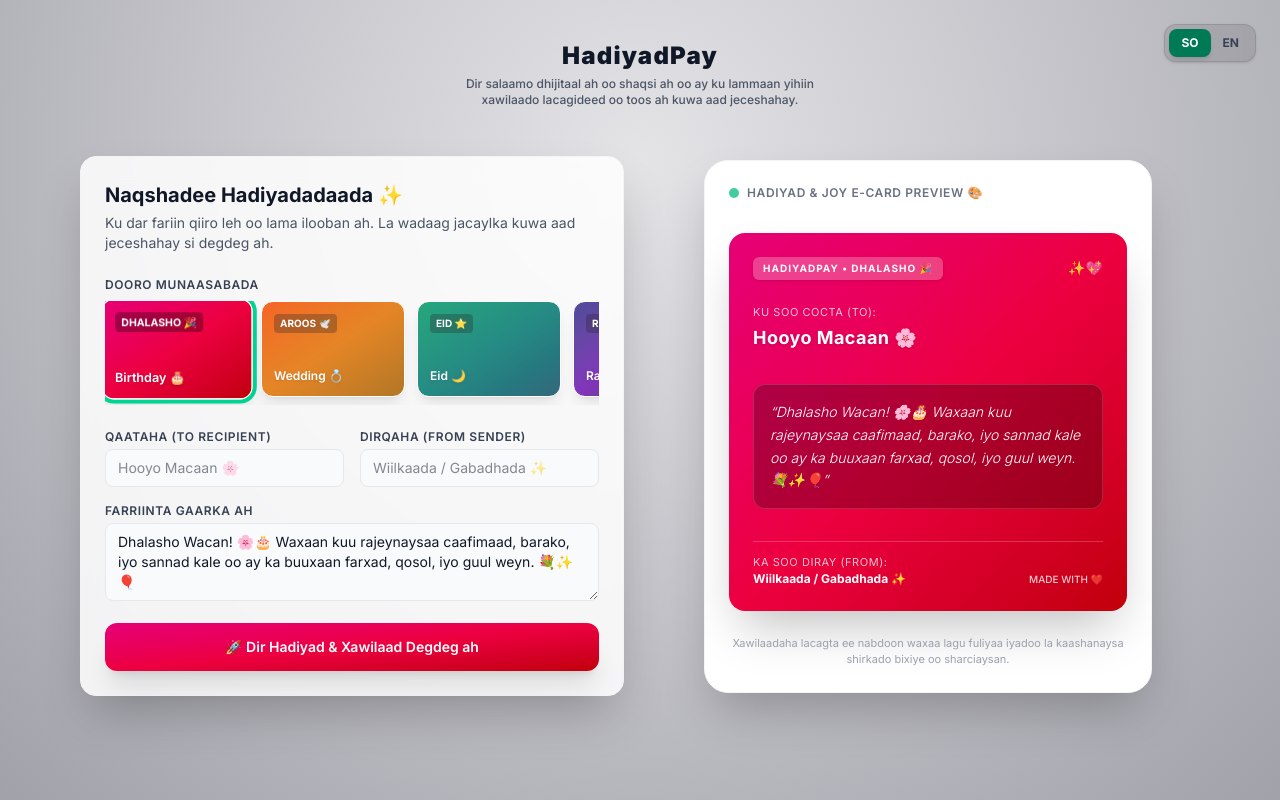
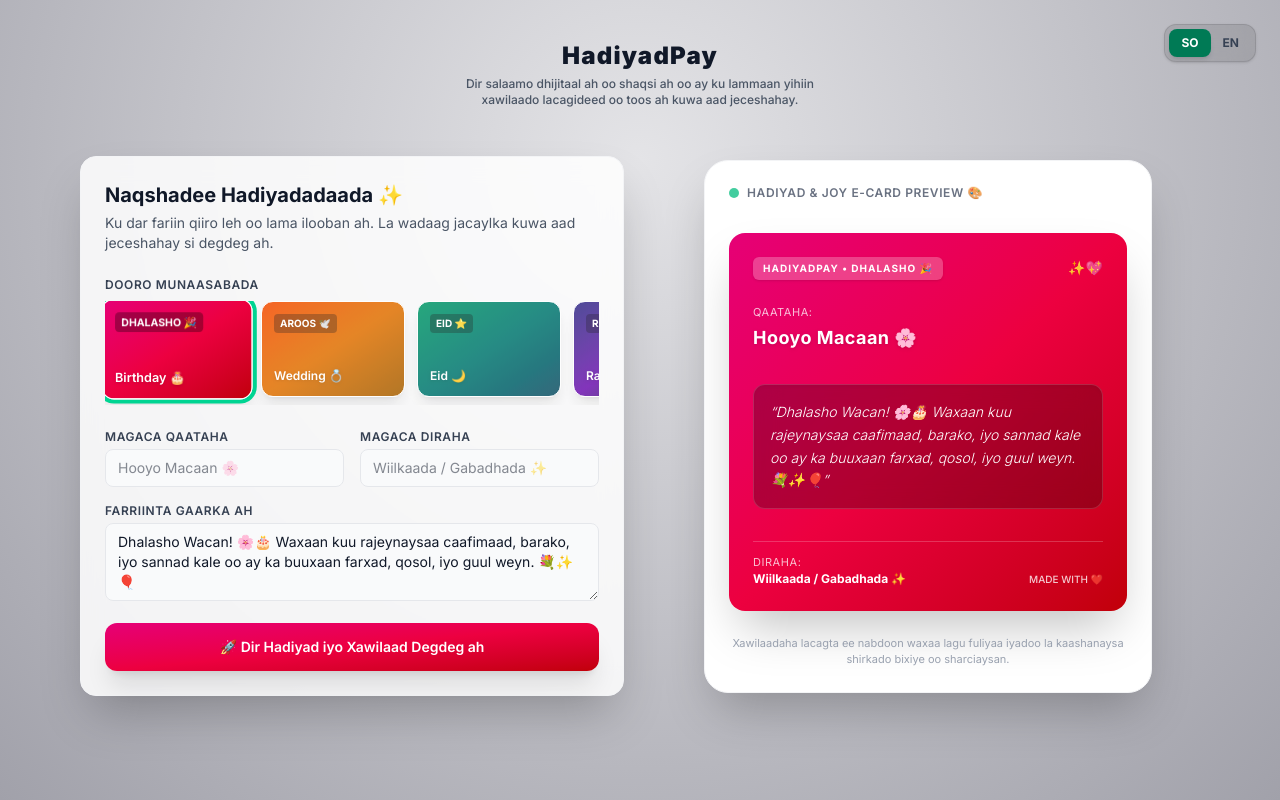
Before and after one commit to hrmadenITFLOWZ/hadiyadpay, a Next.js app: page / in a window 1280 px wide. Built offline with nearby package versions, Linux system fonts and the light colour scheme.

Commit message:
Use natural remittance terms: Magaca Qaataha and Magaca Diraha

```diff
--- a/src/app/components/CardBuilder.tsx
+++ b/src/app/components/CardBuilder.tsx
@@ -68,7 +68,7 @@ export default function CardBuilder({ currentLanguage }: CardBuilderProps) {
           <div className="grid grid-cols-1 sm:grid-cols-2 gap-4">
             <div>
               <label className="block text-xs font-semibold text-gray-700 uppercase tracking-wider mb-1">
-                {currentLanguage === 'so' ? 'QAATAHA (TO RECIPIENT)' : 'TO RECIPIENT'}
+                {currentLanguage === 'so' ? 'MAGACA QAATAHA' : 'TO RECIPIENT'}
               </label>
               <input
                 type="text"
@@ -80,7 +80,7 @@ export default function CardBuilder({ currentLanguage }: CardBuilderProps) {
             </div>
             <div>
               <label className="block text-xs font-semibold text-gray-700 uppercase tracking-wider mb-1">
-                {currentLanguage === 'so' ? 'DIRQAHA (FROM SENDER)' : 'FROM SENDER'}
+                {currentLanguage === 'so' ? 'MAGACA DIRAHA' : 'FROM SENDER'}
               </label>
               <input
                 type="text"
@@ -108,7 +108,7 @@ export default function CardBuilder({ currentLanguage }: CardBuilderProps) {
             onClick={() => setIsCheckoutOpen(true)}
             className={`w-full py-3.5 px-4 bg-gradient-to-br ${selectedCard.gradient} hover:brightness-110 text-white font-semibold rounded-xl shadow-xl transition-all duration-300 flex items-center justify-center gap-2 text-sm`}
           >
-            <span>🚀 {currentLanguage === 'so' ? 'Dir Hadiyad & Xawilaad Degdeg ah' : 'Send Hadiyad & Instant Transfer'}</span>
+            <span>🚀 {currentLanguage === 'so' ? 'Dir Hadiyad iyo Xawilaad Degdeg ah' : 'Send Hadiyad & Instant Transfer'}</span>
           </button>
         </div>
       </div>
@@ -135,7 +135,7 @@ export default function CardBuilder({ currentLanguage }: CardBuilderProps) {
 
             <div className="my-6">
               <p className="text-[11px] uppercase tracking-wider opacity-75 mb-1">
-                {currentLanguage === 'so' ? 'KU SOO COCTA (TO):' : 'TO:'}
+                {currentLanguage === 'so' ? 'QAATAHA:' : 'TO:'}
               </p>
               <h3 className="text-lg font-bold tracking-wide drop-shadow">
                 {recipientName ? recipientName : 'Hooyo Macaan 🌸'}
@@ -151,7 +151,7 @@ export default function CardBuilder({ currentLanguage }: CardBuilderProps) {
             <div className="mt-6 flex justify-between items-end border-t border-white/20 pt-3">
               <div>
                 <p className="text-[11px] uppercase tracking-wider opacity-75">
-                  {currentLanguage === 'so' ? 'KA SOO DIRAY (FROM):' : 'FROM:'}
+                  {currentLanguage === 'so' ? 'DIRAHA:' : 'FROM:'}
                 </p>
                 <p className="text-xs font-bold">
                   {senderName ? senderName : 'Wiilkaada / Gabadhada ✨'}
@@ -180,7 +180,7 @@ export default function CardBuilder({ currentLanguage }: CardBuilderProps) {
         senderName={senderName}
         message={message}
         cardPrice={10}
-        initialLanguage={currentLanguage === 'so' ? 'so' : 'en'}
+        initialLanguage={currentLanguage}
       />
     </div>
   );
```
